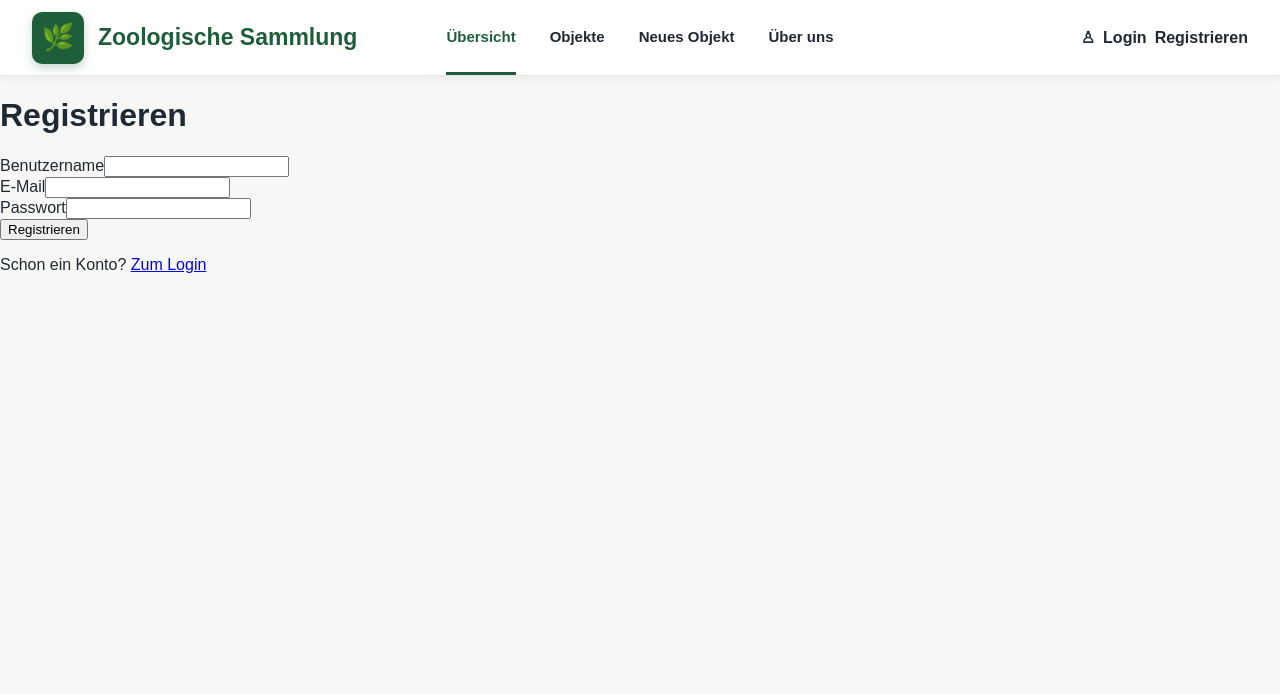
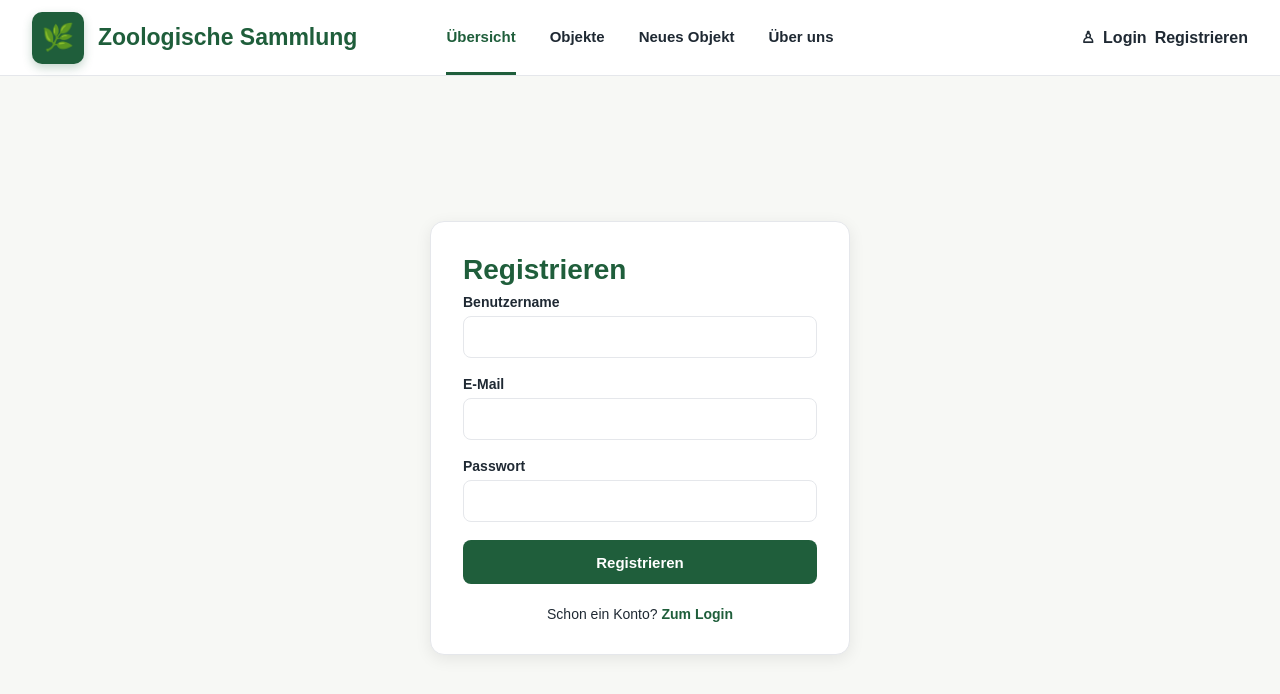
Before and after one commit to rayan142z/zoological-collection, an Angular app in the folder zoolog-web/: page /register in a window 1280 px wide. Shown: the top 694 px of the page. Built offline with nearby package versions, Linux system fonts and the light colour scheme.

Commit message:
feat: enhance authentication pages with improved layout and styling

```diff
--- a/zoolog-web/src/app/pages/login/login.css
+++ b/zoolog-web/src/app/pages/login/login.css
@@ -0,0 +1,97 @@
+.auth-page {
+  min-height: calc(100vh - 76px);
+  display: flex;
+  justify-content: center;
+  align-items: center;
+  padding: 32px;
+  background: var(--color-background, #f5f7f4);
+}
+
+.auth-card {
+  width: 100%;
+  max-width: 420px;
+  background: var(--color-surface);
+  border: 1px solid var(--color-border);
+  border-radius: 14px;
+  box-shadow: 0 4px 16px rgba(0, 0, 0, 0.08);
+  padding: 32px;
+}
+
+.auth-card h1 {
+  margin: 0 0 8px;
+  color: var(--color-primary);
+  font-size: 28px;
+}
+
+.auth-form {
+  display: flex;
+  flex-direction: column;
+  gap: 18px;
+}
+
+.form-group {
+  display: flex;
+  flex-direction: column;
+  gap: 6px;
+}
+
+.form-group label {
+  color: var(--color-text);
+  font-weight: 600;
+  font-size: 14px;
+}
+
+.form-group input {
+  height: 42px;
+  border: 1px solid var(--color-border);
+  border-radius: 8px;
+  padding: 0 12px;
+  font-size: 15px;
+  color: var(--color-text);
+  background: white;
+}
+
+.form-group input:focus {
+  outline: none;
+  border-color: var(--color-primary);
+  box-shadow: 0 0 0 3px rgba(31, 94, 59, 0.12);
+}
+
+.primary-button {
+  height: 44px;
+  border: none;
+  border-radius: 8px;
+  background: var(--color-primary);
+  color: white;
+  font-weight: 700;
+  cursor: pointer;
+  font-size: 15px;
+}
+
+.primary-button:hover {
+  opacity: 0.92;
+}
+
+.error-message {
+  margin: 0;
+  color: #b3261e;
+  font-size: 14px;
+  font-weight: 600;
+}
+
+.auth-footer {
+  margin: 22px 0 0;
+  text-align: center;
+  color: var(--color-text);
+  font-size: 14px;
+}
+
+.auth-footer a {
+  color: var(--color-primary);
+  font-weight: 700;
+  text-decoration: none;
+}
+
+.auth-footer a:hover {
+  text-decoration: underline;
+}
--- a/zoolog-web/src/app/pages/login/login.html
+++ b/zoolog-web/src/app/pages/login/login.html
@@ -1,7 +1,9 @@
+<div class="auth-page">
+    <section class="auth-card">
         <h1>Login</h1>
 
-<form (ngSubmit)="onSubmit()">
-    <div>
+        <form (ngSubmit)="onSubmit()" class="auth-form">
+            <div class="form-group">
                 <label for="email">E-Mail</label>
                 <input
                     id="email"
@@ -12,7 +14,7 @@
                 >
             </div>
 
-    <div>
+            <div class="form-group">
                 <label for="password">Passwort</label>
                 <input
                     id="password"
@@ -24,13 +26,15 @@
             </div>
 
             @if (errorMessage) {
-        <p>{{ errorMessage }}</p>
+                <p class="error-message">{{ errorMessage }}</p>
             }
 
-    <button type="submit">Einloggen</button>
+            <button class="primary-button" type="submit">Einloggen</button>
         </form>
 
-<p>
+        <p class="auth-footer">
             Noch kein Konto?
             <a routerLink="/register">Registrieren</a>
         </p>
+    </section>
+</div>
--- a/zoolog-web/src/app/pages/profile/profile.css
+++ b/zoolog-web/src/app/pages/profile/profile.css
@@ -0,0 +1,81 @@
+.profile-page {
+  min-height: calc(100vh - 76px);
+  display: flex;
+  justify-content: center;
+  align-items: center;
+  padding: 32px;
+  background: var(--color-background, #f5f7f4);
+}
+
+.profile-card {
+  width: 100%;
+  max-width: 520px;
+  background: var(--color-surface);
+  border: 1px solid var(--color-border);
+  border-radius: 14px;
+  box-shadow: 0 4px 16px rgba(0, 0, 0, 0.08);
+  padding: 32px;
+}
+
+.profile-card h1 {
+  margin: 0 0 8px;
+  color: var(--color-primary);
+  font-size: 28px;
+}
+
+.profile-info {
+  display: flex;
+  flex-direction: column;
+  gap: 14px;
+  margin-bottom: 24px;
+}
+
+.info-row {
+  display: flex;
+  justify-content: space-between;
+  gap: 16px;
+  padding: 14px 0;
+  border-bottom: 1px solid var(--color-border);
+}
+
+.info-row span {
+  color: var(--color-text);
+  font-size: 14px;
+}
+
+.info-row strong {
+  color: var(--color-primary);
+  font-size: 14px;
+  text-align: right;
+}
+
+.secondary-button {
+  height: 42px;
+  padding: 0 18px;
+  border: 1px solid var(--color-primary);
+  border-radius: 8px;
+  background: transparent;
+  color: var(--color-primary);
+  font-weight: 700;
+  cursor: pointer;
+}
+
+.secondary-button:hover {
+  background: var(--color-primary);
+  color: white;
+}
+
+.error-message {
+  color: #b3261e;
+  font-weight: 600;
+}
+
+.profile-link {
+  color: var(--color-primary);
+  font-weight: 700;
+  text-decoration: none;
+}
+
+.profile-link:hover {
+  text-decoration: underline;
+}
--- a/zoolog-web/src/app/pages/profile/profile.html
+++ b/zoolog-web/src/app/pages/profile/profile.html
@@ -1,14 +1,26 @@
+<div class="profile-page">
+    <section class="profile-card">
         <h1>Profil</h1>
 
         @if (currentUser(); as user) {
-    <div>
+            <div class="profile-info">
+                <div class="info-row">
                     <p><strong>Benutzername:</strong> {{ user.username || 'Kein Benutzername vorhanden' }}</p>
+                </div>
+
+                <div class="info-row">
                     <p><strong>E-Mail:</strong> {{ user.email }}</p>
+                </div>
+
+                <div class="info-row">
                     <p><strong>Rolle:</strong> {{ user.role }}</p>
+                </div>
 
-        <button type="button" (click)="logout()">Abmelden</button>
+                <button class="secondary-button" type="button" (click)="logout()">Abmelden</button>
             </div>
         } @else {
-    <p>Du bist aktuell nicht eingeloggt.</p>
-    <a routerLink="/login">Zum Login</a>
+            <p class="error-message">Du bist aktuell nicht eingeloggt.</p>
+            <a class="profile-link" routerLink="/login">Zum Login</a>
         }
+    </section>
+</div>
--- a/zoolog-web/src/app/pages/register/register.css
+++ b/zoolog-web/src/app/pages/register/register.css
@@ -0,0 +1,97 @@
+.auth-page {
+  min-height: calc(100vh - 76px);
+  display: flex;
+  justify-content: center;
+  align-items: center;
+  padding: 32px;
+  background: var(--color-background, #f5f7f4);
+}
+
+.auth-card {
+  width: 100%;
+  max-width: 420px;
+  background: var(--color-surface);
+  border: 1px solid var(--color-border);
+  border-radius: 14px;
+  box-shadow: 0 4px 16px rgba(0, 0, 0, 0.08);
+  padding: 32px;
+}
+
+.auth-card h1 {
+  margin: 0 0 8px;
+  color: var(--color-primary);
+  font-size: 28px;
+}
+
+.auth-form {
+  display: flex;
+  flex-direction: column;
+  gap: 18px;
+}
+
+.form-group {
+  display: flex;
+  flex-direction: column;
+  gap: 6px;
+}
+
+.form-group label {
+  color: var(--color-text);
+  font-weight: 600;
+  font-size: 14px;
+}
+
+.form-group input {
+  height: 42px;
+  border: 1px solid var(--color-border);
+  border-radius: 8px;
+  padding: 0 12px;
+  font-size: 15px;
+  color: var(--color-text);
+  background: white;
+}
+
+.form-group input:focus {
+  outline: none;
+  border-color: var(--color-primary);
+  box-shadow: 0 0 0 3px rgba(31, 94, 59, 0.12);
+}
+
+.primary-button {
+  height: 44px;
+  border: none;
+  border-radius: 8px;
+  background: var(--color-primary);
+  color: white;
+  font-weight: 700;
+  cursor: pointer;
+  font-size: 15px;
+}
+
+.primary-button:hover {
+  opacity: 0.92;
+}
+
+.error-message {
+  margin: 0;
+  color: #b3261e;
+  font-size: 14px;
+  font-weight: 600;
+}
+
+.auth-footer {
+  margin: 22px 0 0;
+  text-align: center;
+  color: var(--color-text);
+  font-size: 14px;
+}
+
+.auth-footer a {
+  color: var(--color-primary);
+  font-weight: 700;
+  text-decoration: none;
+}
+
+.auth-footer a:hover {
+  text-decoration: underline;
+}
--- a/zoolog-web/src/app/pages/register/register.html
+++ b/zoolog-web/src/app/pages/register/register.html
@@ -1,7 +1,9 @@
+<div class="auth-page">
+    <section class="auth-card">
         <h1>Registrieren</h1>
 
-<form (ngSubmit)="onSubmit()">
-    <div>
+        <form (ngSubmit)="onSubmit()" class="auth-form">
+            <div class="form-group">
                 <label for="username">Benutzername</label>
                 <input
                     id="username"
@@ -11,7 +13,7 @@
                 >
             </div>
 
-    <div>
+            <div class="form-group">
                 <label for="email">E-Mail</label>
                 <input
                     id="email"
@@ -22,7 +24,7 @@
                 >
             </div>
 
-    <div>
+            <div class="form-group">
                 <label for="password">Passwort</label>
                 <input
                     id="password"
@@ -34,13 +36,15 @@
             </div>
 
             @if (errorMessage) {
-        <p>{{ errorMessage }}</p>
+                <p class="error-message">{{ errorMessage }}</p>
             }
 
-    <button type="submit">Registrieren</button>
+            <button class="primary-button" type="submit">Registrieren</button>
         </form>
 
-<p>
+        <p class="auth-footer">
             Schon ein Konto?
             <a routerLink="/login">Zum Login</a>
         </p>
+    </section>
+</div>
```
Lines whose indentation alone changed are shown as unchanged.
